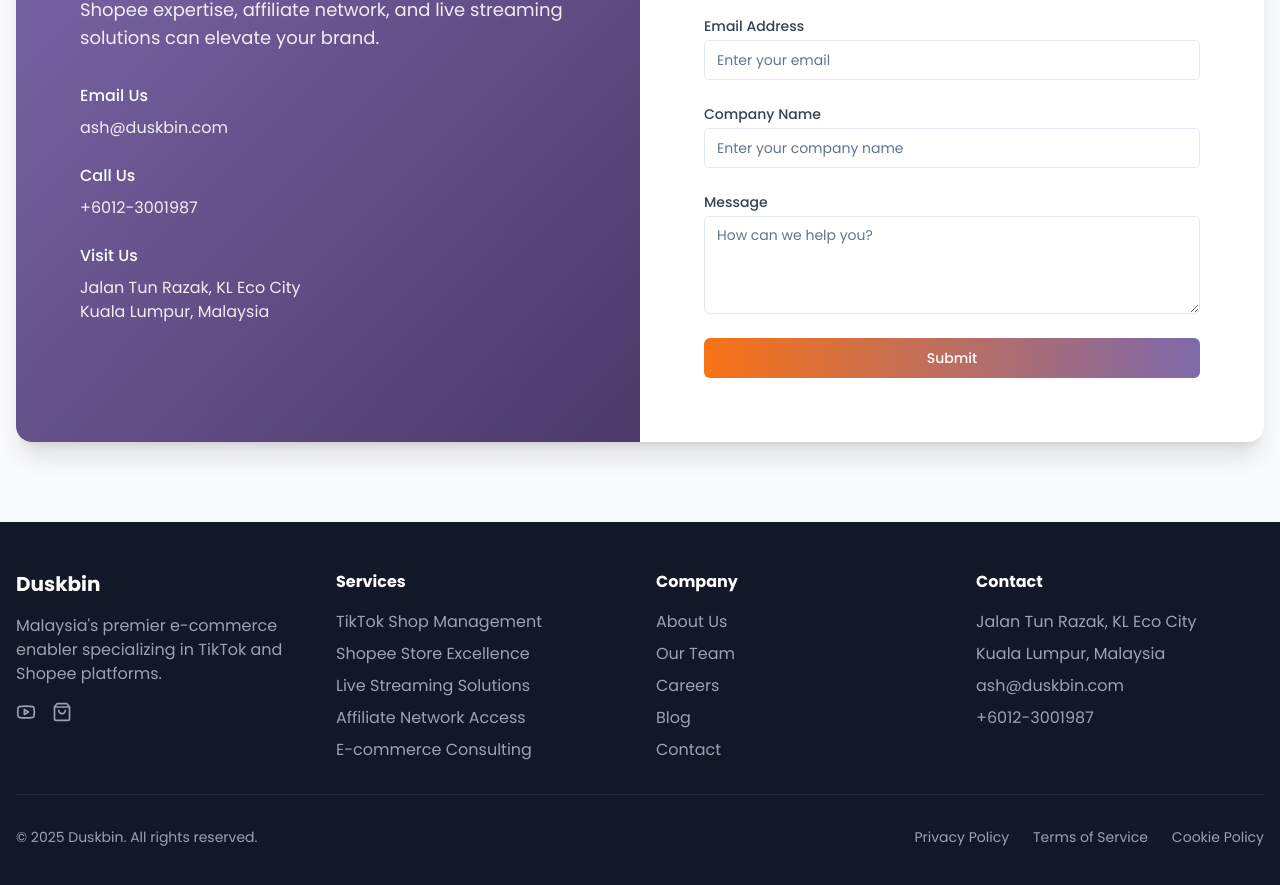
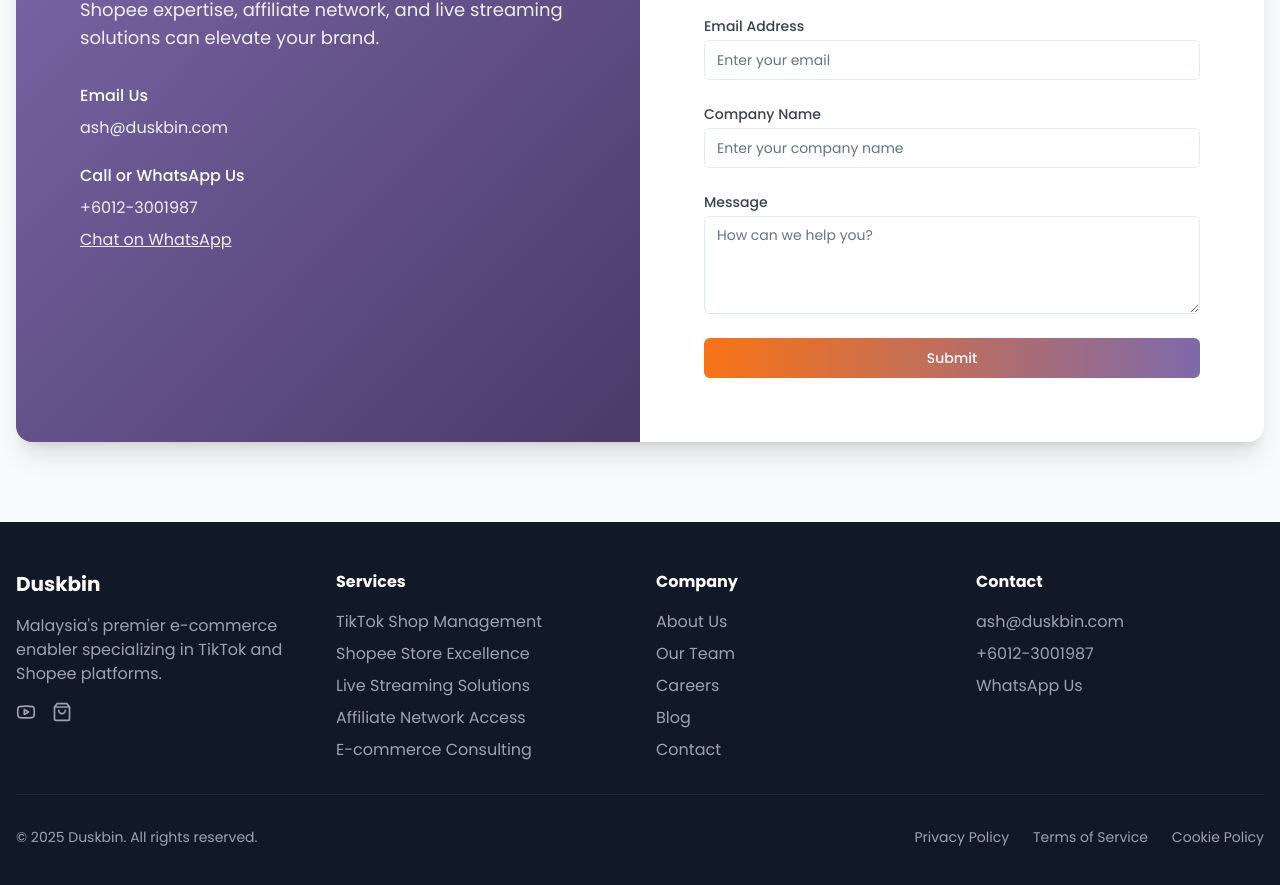
Before and after one commit to andriktan/duskbin-social-shopee-landing, a React (Vite) app: page / in a window 1280 px wide. Shown: the part 5183-6068 px from the top of the page. Built offline with nearby package versions, Linux system fonts and the light colour scheme.

Commit message:
Changes
Co-authored-by: andriktan <212458657+andriktan@users.noreply.github.com>

```diff
--- a/src/components/ContactSection.tsx
+++ b/src/components/ContactSection.tsx
@@ -49,13 +49,16 @@ const ContactSection = () => {
                 </div>
 
                 <div>
-                  <h4 className="text-white font-medium mb-2">Call Us</h4>
+                  <h4 className="text-white font-medium mb-2">Call or WhatsApp Us</h4>
                   <p className="text-white/90">+6012-3001987</p>
-                </div>
-
-                <div>
-                  <h4 className="text-white font-medium mb-2">Visit Us</h4>
-                  <p className="text-white/90">Jalan Tun Razak, KL Eco City<br />Kuala Lumpur, Malaysia</p>
+                  <a
+                    href="https://wa.me/60123001987"
+                    target="_blank"
+                    rel="noopener noreferrer"
+                    className="inline-block mt-2 text-white/90 hover:text-white underline"
+                  >
+                    Chat on WhatsApp
+                  </a>
                 </div>
               </div>
             </div>
--- a/src/components/Footer.tsx
+++ b/src/components/Footer.tsx
@@ -47,10 +47,18 @@ const Footer = () => {
           <div>
             <h4 className="font-bold mb-4">Contact</h4>
             <ul className="space-y-2 text-gray-400">
-              <li>Jalan Tun Razak, KL Eco City</li>
-              <li>Kuala Lumpur, Malaysia</li>
               <li>ash@duskbin.com</li>
               <li>+6012-3001987</li>
+              <li>
+                <a
+                  href="https://wa.me/60123001987"
+                  target="_blank"
+                  rel="noopener noreferrer"
+                  className="hover:text-white transition-colors"
+                >
+                  WhatsApp Us
+                </a>
+              </li>
             </ul>
           </div>
         </div>
```
